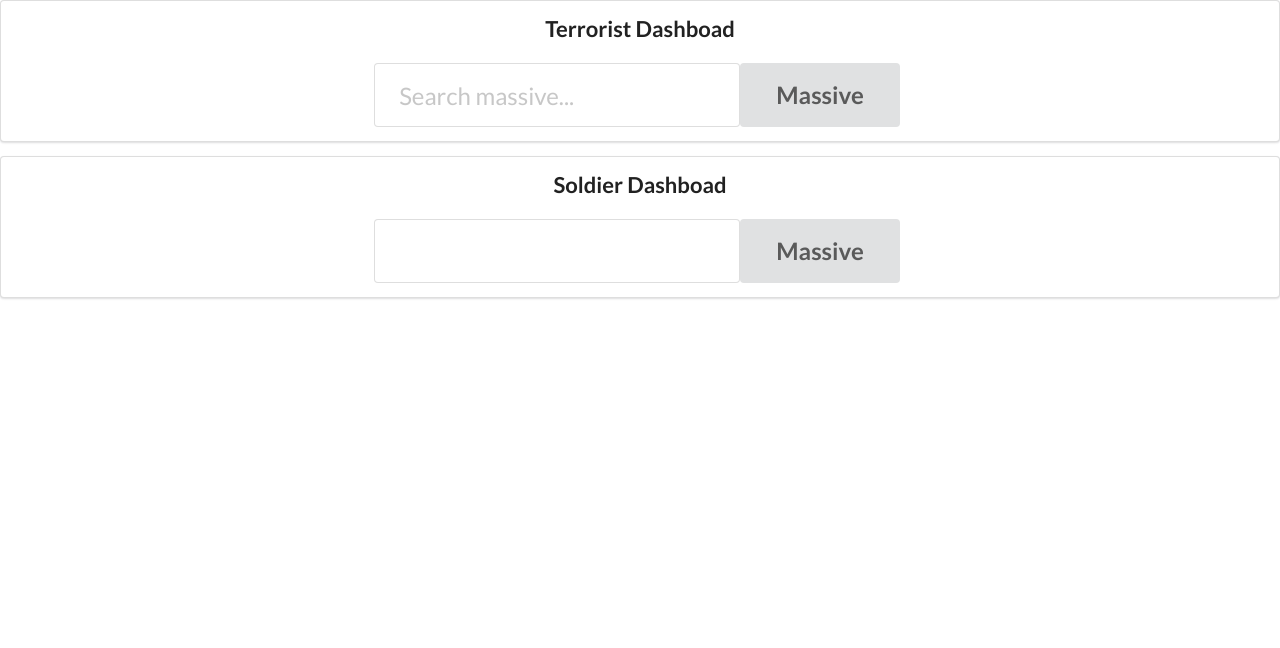
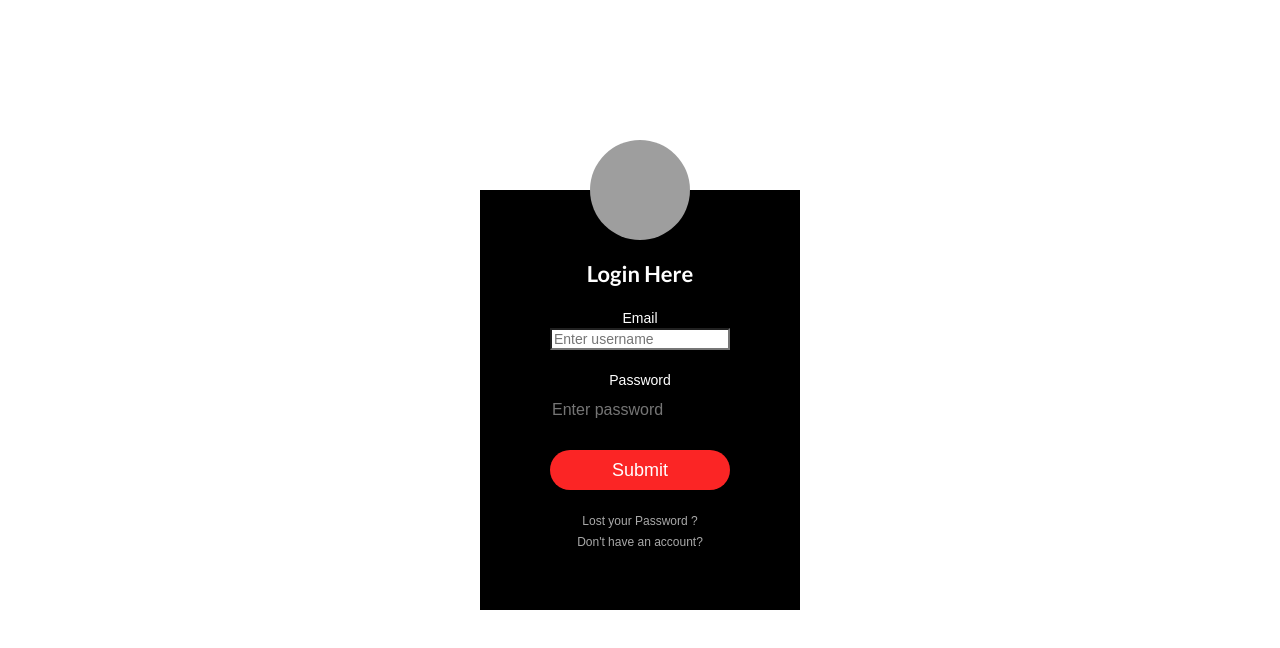
Before and after one commit to minhajspace/the_tarzan_way, a React (Create React App) app: page / in a window 1280 px wide. Shown: the top 648 px of the page. Built offline with nearby package versions, Linux system fonts and the light colour scheme; grey boxes are pictures that could not be loaded.

Commit message:
Routing done

```diff
--- a/package.json
+++ b/package.json
@@ -8,6 +8,8 @@
     "@testing-library/user-event": "^7.2.1",
     "react": "^16.12.0",
     "react-dom": "^16.12.0",
+    "react-router": "^5.1.2",
+    "react-router-dom": "^5.1.2",
     "react-scripts": "3.3.0"
   },
   "scripts": {
--- a/src/App.js
+++ b/src/App.js
@@ -2,17 +2,21 @@ import React from 'react';
 import Login from './component/login'
 import Terroist from './component/Terrorist';
 import Soldier from './component/Soldier'
-
+import { BrowserRouter, Switch, Route } from 'react-router-dom'
 import './App.css';
 
 function App() {
   return (
-    <div >
-      {/* <Login /> */}
-      <Terroist />
-      <Soldier />
 
-    </div>
+    <BrowserRouter>
+      <Switch>
+        <Route exact path="/" component={Login} />
+        <Route path="/terrorist" component={Terroist} />
+        <Route path="/soldier" component={Soldier} />
+
+      </Switch>
+    </BrowserRouter>
+
   );
 }
 
--- a/src/component/Soldier.js
+++ b/src/component/Soldier.js
@@ -1,4 +1,6 @@
 import React from 'react';
+
+import { withRouter } from "react-router";
 
 const Soldier = () => {
     return (
@@ -25,4 +27,4 @@ const Soldier = () => {
 
 
 }
-export default Soldier;
+export default withRouter(Soldier);
--- a/src/component/Terrorist.js
+++ b/src/component/Terrorist.js
@@ -1,4 +1,5 @@
 import React from 'react';
+import { withRouter } from "react-router";
 
 const Terrorist = () => {
     return (
@@ -18,4 +19,4 @@ const Terrorist = () => {
 
     )
 }
-export default Terrorist;
+export default withRouter(Terrorist);
--- a/src/component/login.js
+++ b/src/component/login.js
@@ -1,6 +1,6 @@
 import React from "react";
 import './login.css'
-
+import { withRouter } from "react-router";
 const soldier = {
     email: "soldier@thetarzanway.com",
     password: "soldier"
@@ -73,4 +73,4 @@ class Login extends React.Component {
 }
 
 
-export default Login;
+export default withRouter(Login);
```
Also changed, not shown: 1 other file (tests, documents, lock files or other folders).
